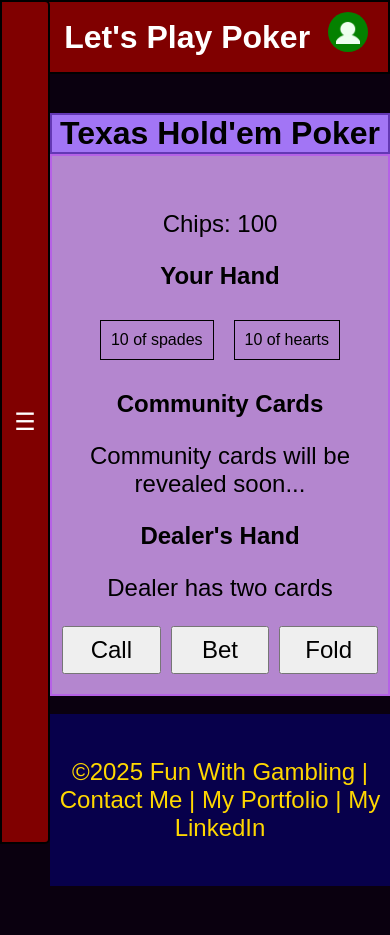
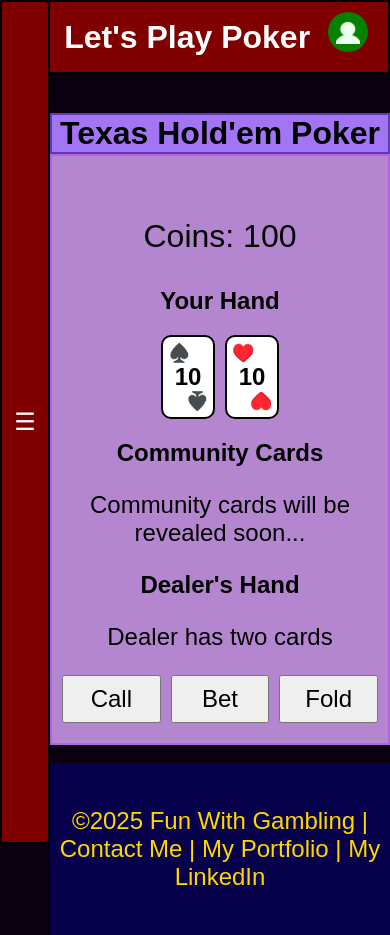
Before and after one commit to FreePirat/FunWithGambling, a plain HTML site: page games/poker.html in a window 390 px wide. Both pictures are taken after a click on the button "Start Game". Before the commit the page ends 886 px from the top, so only its background shows below. Drawn offline with Linux system fonts and the light colour scheme.

Commit message:
Finished Poker Project

```diff
--- /dev/null
+++ b/games/poker.css
@@ -0,0 +1,67 @@
+body {
+    font-family: Arial, sans-serif;
+    text-align: center;
+}
+
+.hidden {
+    visibility: hidden;
+}
+.button-container {
+    display: flex;
+    justify-content: center;
+     gap: 10px;
+    margin-top: 20px;
+}
+
+button {
+    font-size: x-large;
+}
+
+.card-container {
+    display: flex;
+    gap: 10px;
+    flex-wrap: wrap;
+    justify-content: center;
+}
+
+.card {
+    display: flex;
+    flex-direction: column;
+    align-items: center;
+    justify-content: center;
+    width: 80px;
+    height: 120px;
+    border: 2px solid black;
+    border-radius: 10px;
+    background-color: white;
+    font-size: 24px;
+    font-weight: bold;
+    text-align: center;
+    position: relative;
+}
+
+.card .suit-top {
+    position: absolute;
+    top: 5px;
+    left: 5px;
+    font-size: 18px;
+}
+
+.card .suit-bottom {
+    position: absolute;
+    bottom: 5px;
+    right: 5px;
+    font-size: 18px;
+    transform: rotate(180deg);
+}
+
+#chipAmt{
+    font-size: xx-large;
+}
+
+@media (max-width: 768px) {
+    .card {
+        width: 50px;
+        height: 80px;
+    }
+}
--- a/games/poker.html
+++ b/games/poker.html
@@ -5,14 +5,7 @@
     <meta name="viewport" content="width=device-width, initial-scale=1.0">
     <title>Poker</title>
     <link rel="stylesheet" href="../styles.css">
-    <style>
-        body { font-family: Arial, sans-serif; text-align: center; }
-        .card { display: inline-block; margin: 10px; padding: 10px; border: 1px solid #000; }
-        .hidden { visibility: hidden; }
-        .button-container { display: flex; justify-content: center; gap: 10px;
-        margin-top: 20px;}
-        button { font-size: x-large; }
-    </style>
+    <link rel="stylesheet" href="poker.css">
 </head>
 <body>
 <header>
@@ -43,8 +36,9 @@
         <button id="start-button" onclick="startGame()">Start Game</button>
     </div>
 
+    <p id="chipAmt">Coins: <span id="chips">100</span></p>
     <div id="game-area" class="hidden">
-        <p>Chips: <span id="chips">100</span></p>
+
         <h2>Your Hand</h2>
         <div id="player-hand"></div>
         <h2>Community Cards</h2>
--- a/games/poker.js
+++ b/games/poker.js
@@ -7,12 +7,43 @@ let pot = 0;
 let minBet = 10;
 let gameStage = 0;
 
+function createDeck() {
+    let suits = ["hearts", "diamonds", "clubs", "spades"];
+    let values = ["2", "3", "4", "5", "6", "7", "8", "9", "10", "J", "Q", "K", "A"];
+    let newDeck = [];
+    for (let suit of suits) {
+        for (let value of values) {
+            newDeck.push({ value, suit });
+        }
+    }
+    return shuffleDeck(newDeck);
+}
+
 function displayCards(cards) {
-    if (cards.length === 0) return "<p>No cards</p>";
+    return `
+        <div class="card-container">
+            ${cards.map(card => {
+                const suit = getSuitEmoji(card.suit);
+                return `
+                    <div class="card">
+                        <div class="suit-top">${suit}</div>
+                        <div class="card-number">${card.value}</div>
+                        <div class="suit-bottom">${suit}</div>
+                    </div>
+                `;
+            }).join('')}
+        </div>
+    `;
+}
 
-    return cards.map(card =>
-        `<div class="card">${card.value} of ${card.suit}</div>`
-    ).join('');
+function getSuitEmoji(suit) {
+    switch (suit) {
+        case 'hearts': return '♥️';
+        case 'diamonds': return '♦️';
+        case 'clubs': return '♣️';
+        case 'spades': return '♠️';
+        default: return '?';
+    }
 }
 
 function updateUI() {
@@ -28,21 +59,6 @@ function updateUI() {
     } else {
         document.getElementById("dealer-hand").innerHTML = displayCards(dealerHand);
     }
-}
-
-
-
-
-function createDeck() {
-    let suits = ["hearts", "diamonds", "clubs", "spades"];
-    let values = ["2", "3", "4", "5", "6", "7", "8", "9", "10", "J", "Q", "K", "A"];
-    let newDeck = [];
-    for (let suit of suits) {
-        for (let value of values) {
-            newDeck.push({ value, suit });
-        }
-    }
-    return shuffleDeck(newDeck);
 }
 
 function shuffleDeck(deck) {
@@ -138,7 +154,6 @@ function evaluateHand(cards) {
     let ranks = cards.map(card => card.value);
     let suits = cards.map(card => card.suit);
 
-    // Convert face cards into numbers for easier ranking
     let values = ranks.map(val => (val === "A" ? 14 : val === "K" ? 13 : val === "Q" ? 12 : val === "J" ? 11 : parseInt(val)));
     values.sort((a, b) => b - a); // Sort highest to lowest
 
@@ -148,10 +163,40 @@ function evaluateHand(cards) {
     let triples = Object.values(counts).filter(count => count === 3).length;
     let quads = Object.values(counts).filter(count => count === 4).length;
 
-    let isFlush = new Set(suits).size === 1;
-    let isStraight = values.length === 5 && (values[0] - values[4] === 4);
+    let suitCount = {};
+    cards.forEach(card => {
+        suitCount[card.suit] = (suitCount[card.suit] || []).concat(card);
+    });
 
-    if (isStraight && isFlush) return { rank: "Straight Flush", value: 8 };
+    let flushCards = Object.values(suitCount).find(suitGroup => suitGroup.length >= 5);
+    let isFlush = !!flushCards;
+
+    let uniqueValues = [...new Set(values)];
+    uniqueValues.sort((a, b) => b - a);
+
+    let isStraight = false;
+    for (let i = 0; i <= uniqueValues.length - 5; i++) {
+        if (uniqueValues[i] - uniqueValues[i + 4] === 4) {
+            isStraight = true;
+            break;
+        }
+    }
+
+    let isStraightFlush = false;
+    if (isFlush && flushCards.length >= 5) {
+        let flushValues = flushCards.map(card => card.value)
+            .map(val => (val === "A" ? 14 : val === "K" ? 13 : val === "Q" ? 12 : val === "J" ? 11 : parseInt(val)))
+            .sort((a, b) => b - a);
+
+        for (let i = 0; i <= flushValues.length - 5; i++) {
+            if (flushValues[i] - flushValues[i + 4] === 4) {
+                isStraightFlush = true;
+                break;
+            }
+        }
+    }
+
+    if (isStraightFlush) return { rank: "Straight Flush", value: 8 };
     if (quads) return { rank: "Four of a Kind", value: 7 };
     if (triples && pairs) return { rank: "Full House", value: 6 };
     if (isFlush) return { rank: "Flush", value: 5 };
@@ -162,6 +207,7 @@ function evaluateHand(cards) {
 
     return { rank: "High Card", value: 0 }; // Default to high card
 }
+
 
 
 function showdown() {
```
